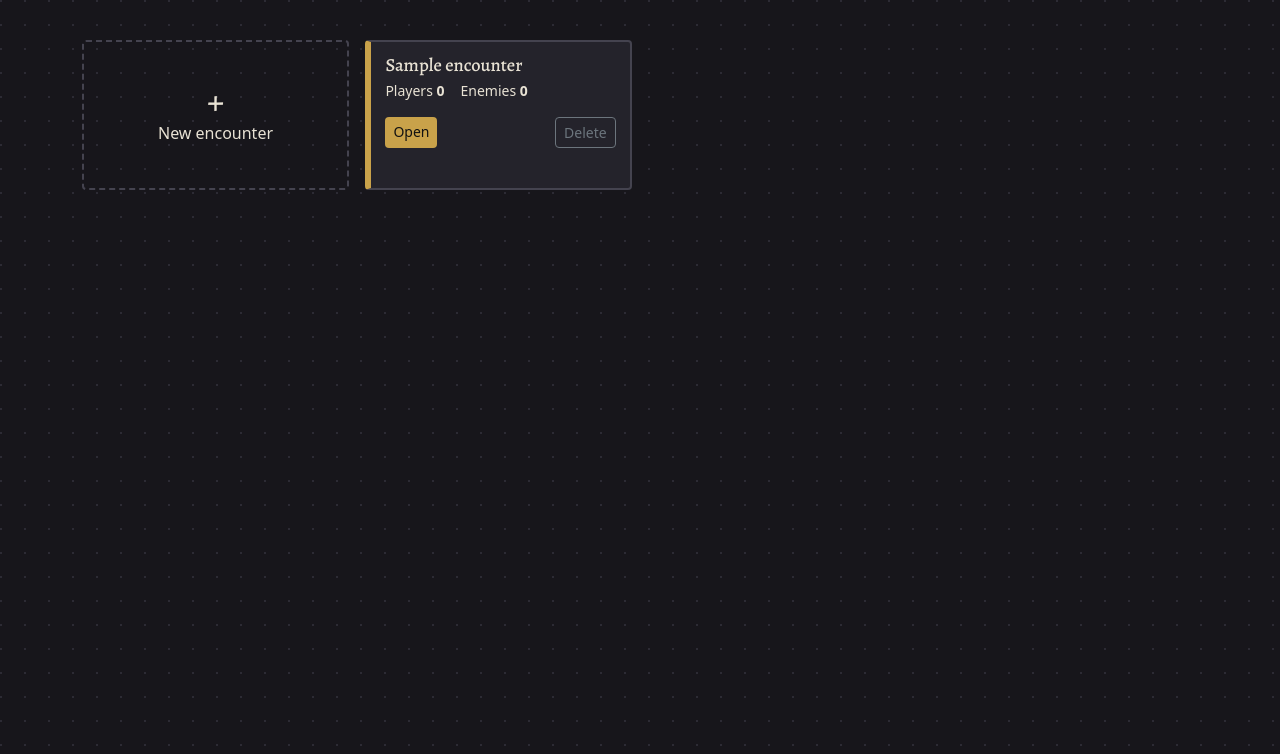
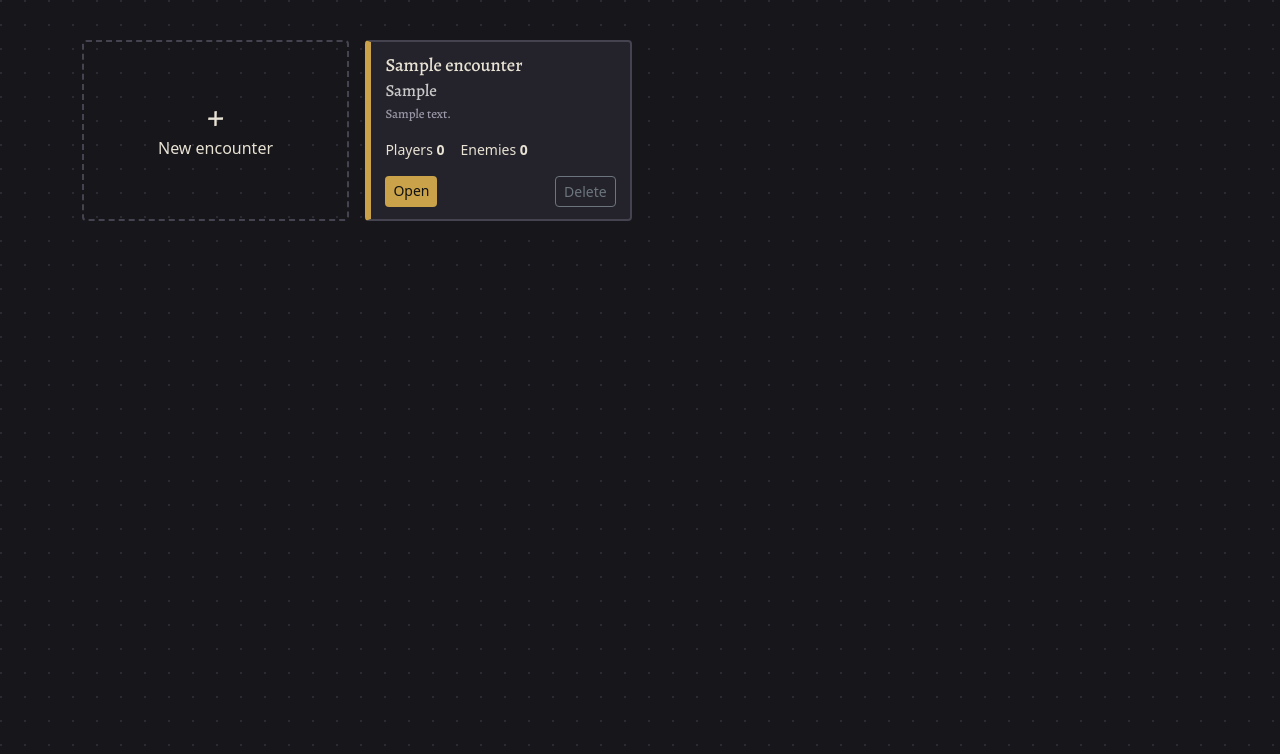
Before and after one commit to UCCS-CS4300-5300/group2-fall2026, a Django app: page / in a window 1280 px wide. Shown: the part 46-800 px from the top of the page. Run offline with Django 5.2, Linux system fonts and the light colour scheme; tables that the repository leaves empty hold one stand-in row (values such as "Sample post").

Commit message:
Update dashboard encounter cards to include description and location

```diff
--- a/project/core/static/core/css/styles.css
+++ b/project/core/static/core/css/styles.css
@@ -249,6 +249,16 @@ h5,
   z-index: 2;
 }
 
+.encounter-card {
+  display: flex;
+  flex-direction: column;
+}
+
+.encounter-footer {
+    position: relative;
+    margin-top: auto;
+}
+
 .encounter-new {
   min-height: 150px;
   height: 100%;
@@ -284,3 +294,34 @@ h5,
 .encounter-col > .encounter-card {
   flex: 1;
 }
+
+.encounter-card .name {
+  white-space: nowrap;
+  overflow: hidden;
+  text-overflow: ellipsis;
+}
+
+.encounter-preview {
+    font-family: "Alegreya", Georgia, serif;
+    line-height: 1.35;
+    overflow-wrap: anywhere;
+}
+
+.encounter-location {
+  white-space: nowrap;
+  overflow: hidden;
+  text-overflow: ellipsis;
+  margin-bottom: 0.15rem;
+  color: #cacaca;
+  font-size: 1.05rem;
+}
+
+.encounter-description {
+  display: -webkit-box;
+  -webkit-line-clamp: 2;
+  line-clamp: 2;
+  -webkit-box-orient: vertical;
+  overflow: hidden;
+  color: #9a98a6;
+  font-size: 0.8rem;
+}
--- a/project/core/templates/core/dashboard_encounter_card.html
+++ b/project/core/templates/core/dashboard_encounter_card.html
@@ -3,20 +3,36 @@
         class="encounter-card"
         data-id="{{ encounter.id }}"
         data-name="{{ encounter.name }}"
-        data-open-url=""
+        data-open-url="{% url 'core:encounter' encounter.id %}"
         data-delete-url=""
     >
         <h5 class="name h6 m-0 mb-1">
             <a href="" class="stretched-link">{{ encounter.name }}</a>
         </h5>
 
+        {% if encounter.location or encounter.description %}
+        <div class="encounter-preview mb-3">
+            {% if encounter.location %}
+                <div class="encounter-location" title="{{ encounter.location }}">
+                    {{ encounter.location }}
+                </div>
+            {% endif %}
+            {% if encounter.description %}
+                <p class="encounter-description m-0" title="{{ encounter.description }}">
+                    {{ encounter.description }}
+                </p>
+            {% endif %}
+        </div>
+        {% endif %}
+
+        <div class="encounter-footer">
             <div class="d-flex gap-3 small mb-3">
                 <span>Players <strong>{{ encounter.player_count|default:0 }}</strong></span>
                 <span>Enemies <strong>{{ encounter.enemy_count|default:0 }}</strong></span>
             </div>
 
             <div class="encounter-actions d-flex gap-2">
-            <a href="{% url 'core:encounter' encounter.id %}"" class="btn btn-brass btn-sm">Open</a>
+                <a href="{% url 'core:encounter' encounter.id %}" class="btn btn-brass btn-sm">Open</a>
                 <button
                     type="button"
                     class="btn btn-sm btn-outline-secondary ms-auto js-delete-encounter"
@@ -27,5 +43,6 @@
                     Delete
                 </button>
             </div>
+        </div>
     </article>
 </div>
```
Lines whose indentation alone changed are shown as unchanged.
